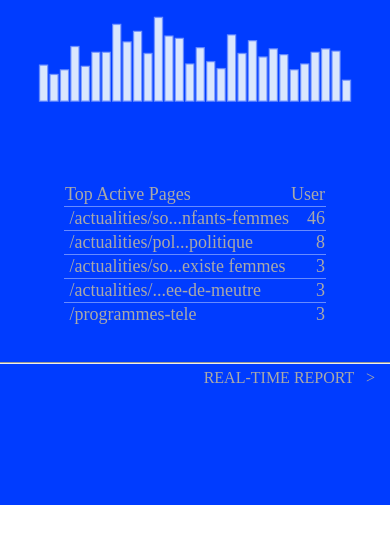
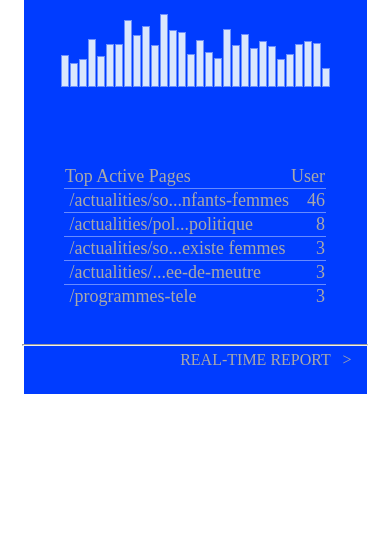
Before and after one commit to aimalm/css-integration.github.io, a plain HTML site: page interface_2.html in a window 390 px wide. Shown: the part 275-818 px from the top of the page. Drawn offline with Linux system fonts and the light colour scheme.

Commit message:
Fixing interface2 responsiveness issue

```diff
--- a/interface2.css
+++ b/interface2.css
@@ -23,16 +23,19 @@
   }
 
   .container {
+    display: flex;
     width: 95%;
     margin: 50px auto;
     height: auto;
+    display: -webkit-box;
+    display: -ms-flexbox;
+
   }
 
   .card {
     padding: 25px;
     width: auto;
     max-width: 400px;
-    height: 650px;
     background-color: rgb(0, 60, 255);
   }
   .numberofuser{
@@ -69,23 +72,4 @@ hr{
     padding-top: 5px;
     font-weight: 400;
     margin-right: -10px;
-
-
   }
-
-
-  @media screen and (max-width: 1000px) {
-    .card {
-      width: 40%;
-    }
-  }
-
-  @media screen and (max-width: 620px) {
-    .container {
-      width: 100%;
-    }
-
-    .card {
-      width: 100%;
-    }
-  }
--- a/interface_2.html
+++ b/interface_2.html
@@ -57,13 +57,14 @@
                             </tr>
                         </tbody>
                     </table>
+                    <br><br>
+                    <hr>
+
+                    <div class="call_to_action_containter">
+                        <p class="call_to_action"> REAL-TIME REPORT &nbsp; > </p>
+                    </div>
                 </div>
-                <br><br>
-                <hr>
 
-                <div class="call_to_action_containter">
-                    <p class="call_to_action"> REAL-TIME REPORT &nbsp; > </p>
-                </div>
 
 
 </body>
```
